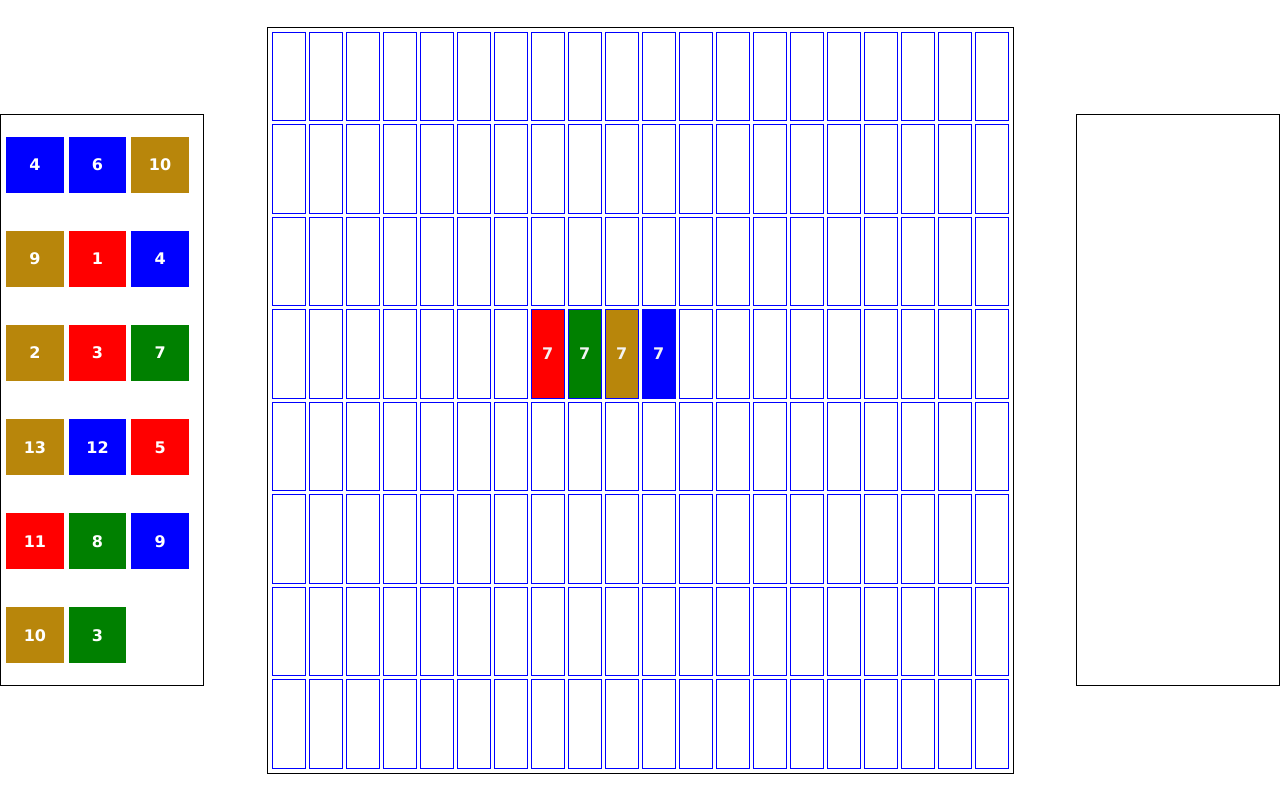
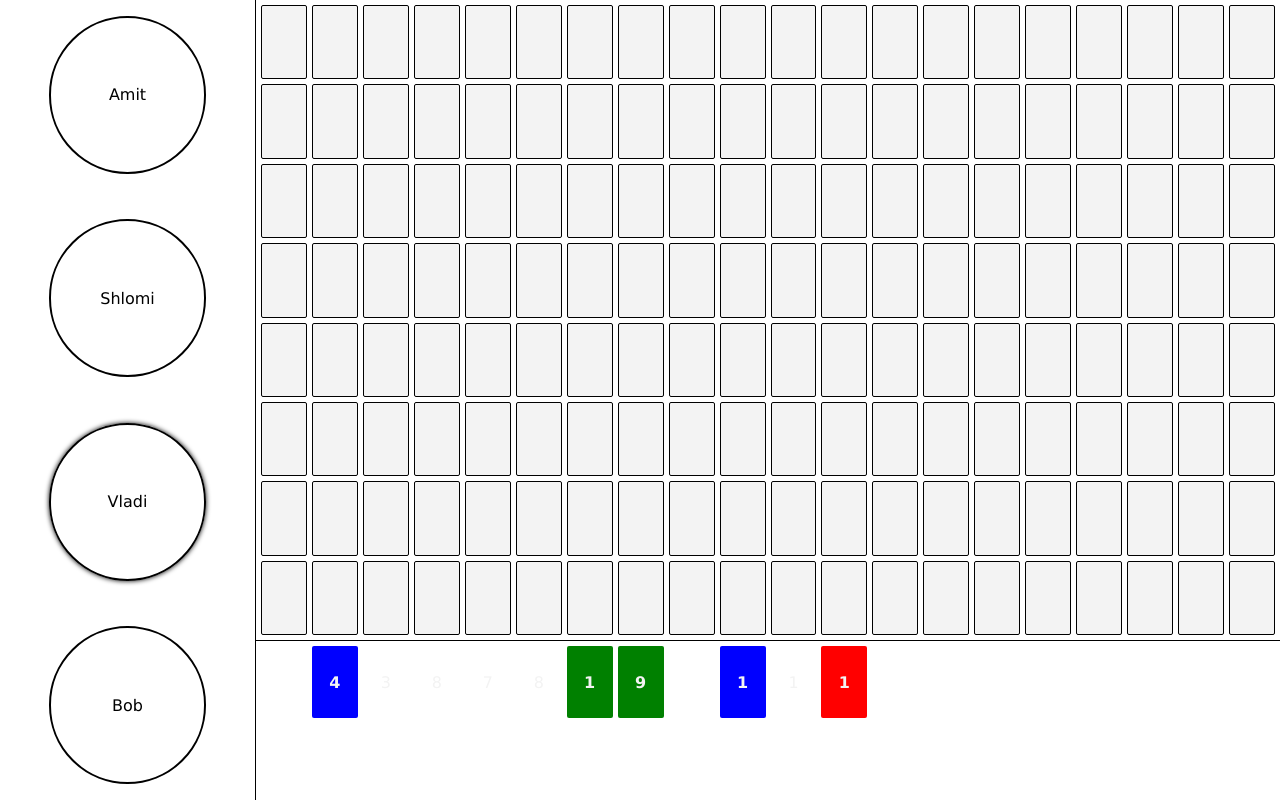
Before and after one commit to amitzalts/rummikub, a website: page public/game.html in a window 1280 px wide. Drawn offline with Linux system fonts and the light colour scheme.

Commit message:
game WIP

```diff
--- a/public/game.html
+++ b/public/game.html
@@ -4,16 +4,30 @@
     <meta charset="UTF-8" />
     <meta http-equiv="X-UA-Compatible" content="IE=edge" />
     <meta name="viewport" content="width=device-width, initial-scale=1.0" />
+    <script
+      src="https://kit.fontawesome.com/0d9e773bea.js"
+      crossorigin="anonymous"
+    ></script>
     <link rel="stylesheet" href="./gamePage/css/gameStyle.css" />
+    <script src="./gamePage/view.js" defer></script>
+    <script src="./gamePage/model.js" defer></script>
+    <script src="./gamePage/controller.js" defer></script>
     <script src="./gamePage/index.js" defer></script>
     <title>Game Page</title>
   </head>
   <body>
-    <div class="player one">
-      <div class="tile blue">4</div>
+    <div class="wrapper">
+      <div class="waitingPlayers">
+        <div class="player">Amit</div>
+        <div class="player">Shlomi</div>
+        <div class="player active">Vladi</div>
+        <div class="player">Bob</div>
+      </div>
+      <div class="activePlayer">
+        <!-- <div class="tile blue">4</div>
         <div class="tile blue">6</div>
         <div class="tile gold">10</div>
-      <div class="tile gold">9</div>
+        <div class="tile jocker"><i class="fa-regular fa-face-smile"></i></div>
         <div class="tile red">1</div>
         <div class="tile blue">4</div>
         <div class="tile gold">2</div>
@@ -27,8 +41,14 @@
         <div class="tile blue">9</div>
         <div class="tile gold">10</div>
         <div class="tile green">3</div>
+        <div class="tile gold">2</div>
+        <div class="tile red">3</div>
+        <div class="tile green">7</div>
+        <div class="tile gold">13</div>
+        <div class="tile blue">12</div>
+        <div class="tile red">5</div> -->
       </div>
       <div class="board"></div>
-    <div class="player two"></div>
+    </div>
   </body>
 </html>
--- /dev/null
+++ b/public/gamePage/controller.js
@@ -0,0 +1,22 @@
+"use strict";
+function createBoard() {
+    if (!board)
+        throw new Error("Board div not found.");
+    for (let i = 1; i <= 160; i++) {
+        const div = document.createElement("div");
+        div.classList.add("square");
+        board.append(div);
+        gridArray.push(div);
+        div.addEventListener("click", () => {
+            var _a;
+            if (div.classList.contains("active")) {
+                div.classList.remove("active");
+            }
+            else {
+                (_a = gridArray
+                    .find((ele) => ele.classList.contains("active"))) === null || _a === void 0 ? void 0 : _a.classList.remove("active");
+                div.classList.add("active");
+            }
+        });
+    }
+}
--- a/public/gamePage/gameStyle.scss
+++ b/public/gamePage/gameStyle.scss
@@ -1,9 +1,10 @@
 * {
   padding: 0;
   margin: 0;
-  //   box-sizing: border-box;
+  // box-sizing: border-box;
   font-family: Verdana, "Segoe UI", Tahoma, Geneva, sans-serif;
 }
+
 img,
 embed,
 object,
@@ -11,38 +12,84 @@ video {
   max-width: 100%;
   max-height: 100%;
 }
+
 body {
   height: 100vh;
   width: 100vw;
+}
+
+.wrapper {
+  width: 100%;
+  height: 100%;
+  display: grid;
+  grid-template-columns: repeat(5, 1fr);
+  grid-template-rows: repeat(5, 1fr);
+  grid-column-gap: 0px;
+  grid-row-gap: 0px;
+}
+
+.waitingPlayers {
+  grid-area: 1 / 1 / 6 / 2;
+  border-right: 1px solid black;
+  display: flex;
+  flex-direction: column;
+  justify-content: space-between;
+  align-items: center;
+  padding: 1rem;
+}
+
+.player {
+  height: 20%;
+  aspect-ratio: 1/1;
+  border: 2px solid black;
+  border-radius: 50%;
   display: flex;
   align-items: center;
-  justify-content: space-between;
+  justify-content: center;
+}
+
+.activePlayer {
+  grid-area: 5 / 2 / 6 / 6;
+  border-top: 1px solid black;
+  display: grid;
+  grid-template-columns: repeat(20, 1fr);
+  grid-template-rows: repeat(2, 1fr);
+  grid-column-gap: 5px;
+  grid-row-gap: 5px;
+  padding: 5px;
+  .tile {
+    display: flex;
+    align-items: center;
+    justify-content: center;
+    border-radius: 2px;
+    color: #f3f3f3;
+    cursor: pointer;
+  }
+}
+
+.board {
+  grid-area: 1 / 2 / 5 / 6;
+  display: grid;
+  grid-template-columns: repeat(20, 1fr);
+  grid-template-rows: repeat(8, 1fr);
+  grid-column-gap: 5px;
+  grid-row-gap: 5px;
+  padding: 5px;
 }
 
 .square {
-  width: calc(80vh / 20);
-  aspect-ratio: 1/1;
-  outline: 1px solid blue;
   display: flex;
   justify-content: center;
   align-items: center;
   color: #f3f3f3;
+  background-color: #f3f3f3;
+  border: 1px solid black;
+  border-radius: 2px;
   cursor: pointer;
 }
 
 .active {
   box-shadow: 0 0 5px black;
-}
-
-.board {
-  height: calc(80vh + 19 * 5px);
-  // width: 80vh;
-  aspect-ratio: 1/1;
-  border: 1px solid black;
-  display: flex;
-  flex-wrap: wrap;
-  gap: 5px;
-  padding: 5px;
 }
 
 .red {
@@ -65,23 +112,7 @@ body {
   font-weight: bold;
 }
 
-
-.player{
-  border: 1px solid black;
-  height: 70%;
-  width: 15%;
-  display: flex;
-  flex-wrap: wrap;
-  align-items: center;
-  gap: 5px;
-  padding: 5px;
-  .tile{
-    width: 30%;
-    height: 10%;
-    color: white;
-    display: flex;
-    justify-content: center;
-    align-items: center;
-    cursor: pointer;
-  }
+.jocker {
+  background-color: purple;
+  font-weight: bold;
 }
--- a/public/gamePage/index.js
+++ b/public/gamePage/index.js
@@ -1,37 +1,14 @@
 "use strict";
-const board = document.querySelector(".board");
-const gridArray = [];
 createBoard();
-function createBoard() {
-    if (!board)
-        throw new Error("Board div not found.");
-    for (let i = 1; i <= 160; i++) {
-        const div = document.createElement("div");
-        div.classList.add("square");
-        board.append(div);
-        gridArray.push(div);
-        div.addEventListener("click", () => {
-            var _a;
-            if (div.classList.contains("active")) {
-                div.classList.remove("active");
-            }
-            else {
-                (_a = gridArray
-                    .find((ele) => ele.classList.contains("active"))) === null || _a === void 0 ? void 0 : _a.classList.remove("active");
-                div.classList.add("active");
-            }
-        });
-    }
-}
-gridArray[67].classList.add("red");
-gridArray[67].textContent = "7";
-gridArray[68].classList.add("green");
-gridArray[68].textContent = "7";
-gridArray[69].classList.add("gold");
-gridArray[69].textContent = "7";
-gridArray[70].classList.add("blue");
-gridArray[70].textContent = "7";
-const playerTiles = document.querySelectorAll(".tile");
-playerTiles.forEach((tile) => tile.addEventListener("click", () => {
-    tile.classList.add("active");
-}));
+// gridArray[67].classList.add("red");
+// gridArray[67].textContent = "7";
+// gridArray[68].classList.add("green");
+// gridArray[68].textContent = "7";
+// gridArray[69].classList.add("gold");
+// gridArray[69].textContent = "7";
+// gridArray[70].classList.add("blue");
+// gridArray[70].textContent = "7";
+const newPlayer = new Player("vladb89");
+const newDeck = new Deck();
+newPlayer.getNewHand(newDeck);
+// console.log(newDeck.deal());
--- a/public/gamePage/index.ts
+++ b/public/gamePage/index.ts
@@ -1,47 +1,18 @@
-const board: HTMLDivElement | null = document.querySelector(".board");
-const gridArray: Array<HTMLElement> = [];
-
 createBoard();
 
-function createBoard() {
-  if (!board) throw new Error("Board div not found.");
+// gridArray[67].classList.add("red");
+// gridArray[67].textContent = "7";
+// gridArray[68].classList.add("green");
+// gridArray[68].textContent = "7";
+// gridArray[69].classList.add("gold");
+// gridArray[69].textContent = "7";
+// gridArray[70].classList.add("blue");
+// gridArray[70].textContent = "7";
 
-  for (let i = 1; i <= 160; i++) {
-    const div: HTMLDivElement = document.createElement("div");
-    div.classList.add("square");
+const newPlayer = new Player("vladb89");
 
-    board.append(div);
+const newDeck = new Deck();
 
-    gridArray.push(div);
+newPlayer.getNewHand(newDeck);
 
-    div.addEventListener("click", () => {
-      if (div.classList.contains("active")) {
-        div.classList.remove("active");
-      } else {
-        gridArray
-          .find((ele) => ele.classList.contains("active"))
-          ?.classList.remove("active");
-        div.classList.add("active");
-      }
-    });
-  }
-}
-
-gridArray[67].classList.add("red");
-gridArray[67].textContent = "7";
-gridArray[68].classList.add("green");
-gridArray[68].textContent = "7";
-gridArray[69].classList.add("gold");
-gridArray[69].textContent = "7";
-gridArray[70].classList.add("blue");
-gridArray[70].textContent = "7";
-
-const playerTiles = document.querySelectorAll(
-  ".tile"
-) as NodeListOf<HTMLDivElement>;
-
-playerTiles.forEach((tile) =>
-  tile.addEventListener("click", () => {
-    tile.classList.add("active");
-  })
-);
+// console.log(newDeck.deal());
--- /dev/null
+++ b/public/gamePage/model.js
@@ -0,0 +1,113 @@
+"use strict";
+const allTiles = [
+    "1b",
+    "1g",
+    "1y",
+    "1r",
+    "2b",
+    "2g",
+    "2y",
+    "2r",
+    "3b",
+    "3g",
+    "3y",
+    "3r",
+    "4b",
+    "4g",
+    "4y",
+    "4r",
+    "5b",
+    "5g",
+    "5y",
+    "5r",
+    "6b",
+    "6g",
+    "6y",
+    "6r",
+    "7b",
+    "7g",
+    "7y",
+    "7r",
+    "8b",
+    "8g",
+    "8y",
+    "8r",
+    "9b",
+    "9g",
+    "9y",
+    "9r",
+    "10b",
+    "10g",
+    "10y",
+    "10r",
+    "11b",
+    "11g",
+    "11y",
+    "11r",
+    "12b",
+    "12g",
+    "12y",
+    "12r",
+    "13b",
+    "13g",
+    "13y",
+    "13r",
+    "jocker",
+];
+class Player {
+    constructor(name, hand = []) {
+        this.name = name;
+        this.hand = hand;
+    }
+    getNewHand(deck) {
+        for (let i = 1; i < 15; i++) {
+            this.getRandomTile(deck);
+        }
+    }
+    getRandomTile(deck) {
+        const getTile = deck.deal();
+        this.hand.push(getTile);
+        const tilediv = document.createElement("div");
+        tilediv.classList.add("tile");
+        // tilediv.addEventListener("click", () => {
+        //   tilediv.classList.add("active");
+        // });
+        switch (getTile[1]) {
+            case "r":
+                tilediv.classList.add("red");
+                tilediv.innerHTML = getTile[0];
+                break;
+            case "b":
+                tilediv.classList.add("blue");
+                tilediv.innerHTML = getTile[0];
+                break;
+            case "y":
+                tilediv.classList.add("yellow");
+                tilediv.innerHTML = getTile[0];
+                break;
+            case "g":
+                tilediv.classList.add("green");
+                tilediv.innerHTML = getTile[0];
+                break;
+            case "o":
+                tilediv.classList.add("jocker");
+                tilediv.innerHTML = '<i class="fa-regular fa-face-smile"></i>';
+            default:
+                console.error("Switch statement didn't work well.");
+        }
+        activePlayer.append(tilediv);
+    }
+}
+class Deck {
+    constructor() {
+        this.deck = [...allTiles, ...allTiles];
+    }
+    deal() {
+        const randomDeckIndex = Math.floor(Math.random() * this.deck.length);
+        const tile = this.deck.splice(randomDeckIndex, 1).join("");
+        return tile;
+    }
+    resetDeck() {
+        this.deck = [...allTiles, ...allTiles];
+    }
+}
--- /dev/null
+++ b/public/gamePage/model.ts
@@ -0,0 +1,120 @@
+const allTiles = [
+  "1b",
+  "1g",
+  "1y",
+  "1r",
+  "2b",
+  "2g",
+  "2y",
+  "2r",
+  "3b",
+  "3g",
+  "3y",
+  "3r",
+  "4b",
+  "4g",
+  "4y",
+  "4r",
+  "5b",
+  "5g",
+  "5y",
+  "5r",
+  "6b",
+  "6g",
+  "6y",
+  "6r",
+  "7b",
+  "7g",
+  "7y",
+  "7r",
+  "8b",
+  "8g",
+  "8y",
+  "8r",
+  "9b",
+  "9g",
+  "9y",
+  "9r",
+  "10b",
+  "10g",
+  "10y",
+  "10r",
+  "11b",
+  "11g",
+  "11y",
+  "11r",
+  "12b",
+  "12g",
+  "12y",
+  "12r",
+  "13b",
+  "13g",
+  "13y",
+  "13r",
+  "jocker",
+];
+
+class Player {
+  constructor(public name: string, public hand: string[] = []) {}
+
+  getNewHand(deck: Deck) {
+    for (let i = 1; i < 15; i++) {
+      this.getRandomTile(deck);
+    }
+  }
+
+  getRandomTile(deck: Deck) {
+    const getTile = deck.deal();
+
+    this.hand.push(getTile);
+
+    const tilediv = document.createElement("div");
+
+    tilediv.classList.add("tile");
+
+    // tilediv.addEventListener("click", () => {
+    //   tilediv.classList.add("active");
+    // });
+
+    switch (getTile[1]) {
+      case "r":
+        tilediv.classList.add("red");
+        tilediv.innerHTML = getTile[0];
+        break;
+      case "b":
+        tilediv.classList.add("blue");
+        tilediv.innerHTML = getTile[0];
+        break;
+      case "y":
+        tilediv.classList.add("yellow");
+        tilediv.innerHTML = getTile[0];
+        break;
+      case "g":
+        tilediv.classList.add("green");
+        tilediv.innerHTML = getTile[0];
+        break;
+      case "o":
+        tilediv.classList.add("jocker");
+        tilediv.innerHTML = '<i class="fa-regular fa-face-smile"></i>';
+      default:
+        console.error("Switch statement didn't work well.");
+    }
+
+    activePlayer.append(tilediv);
+  }
+}
+
+class Deck {
+  public deck: string[];
+  constructor() {
+    this.deck = [...allTiles, ...allTiles];
+  }
+  deal() {
+    const randomDeckIndex = Math.floor(Math.random() * this.deck.length);
+    const tile = this.deck.splice(randomDeckIndex, 1).join("");
+    return tile;
+  }
+  resetDeck() {
+    this.deck = [...allTiles, ...allTiles];
+  }
+}
--- /dev/null
+++ b/public/gamePage/view.js
@@ -0,0 +1,5 @@
+"use strict";
+const board = document.querySelector(".board");
+const gridArray = [];
+const playerTiles = document.querySelectorAll(".tile");
+const activePlayer = document.querySelector(".activePlayer");
--- /dev/null
+++ b/public/gamePage/view.ts
@@ -0,0 +1,8 @@
+const board: HTMLDivElement | null = document.querySelector(".board");
+const gridArray: Array<HTMLElement> = [];
+
+const playerTiles = document.querySelectorAll(
+  ".tile"
+) as NodeListOf<HTMLDivElement>;
+
+const activePlayer = document.querySelector(".activePlayer") as HTMLDivElement;
```
Also changed, not shown: public/gamePage/controller.ts (added, +23 -0 lines), public/gamePage/css/gameStyle.css, 1 other file. Lines whose indentation alone changed are shown as unchanged.
